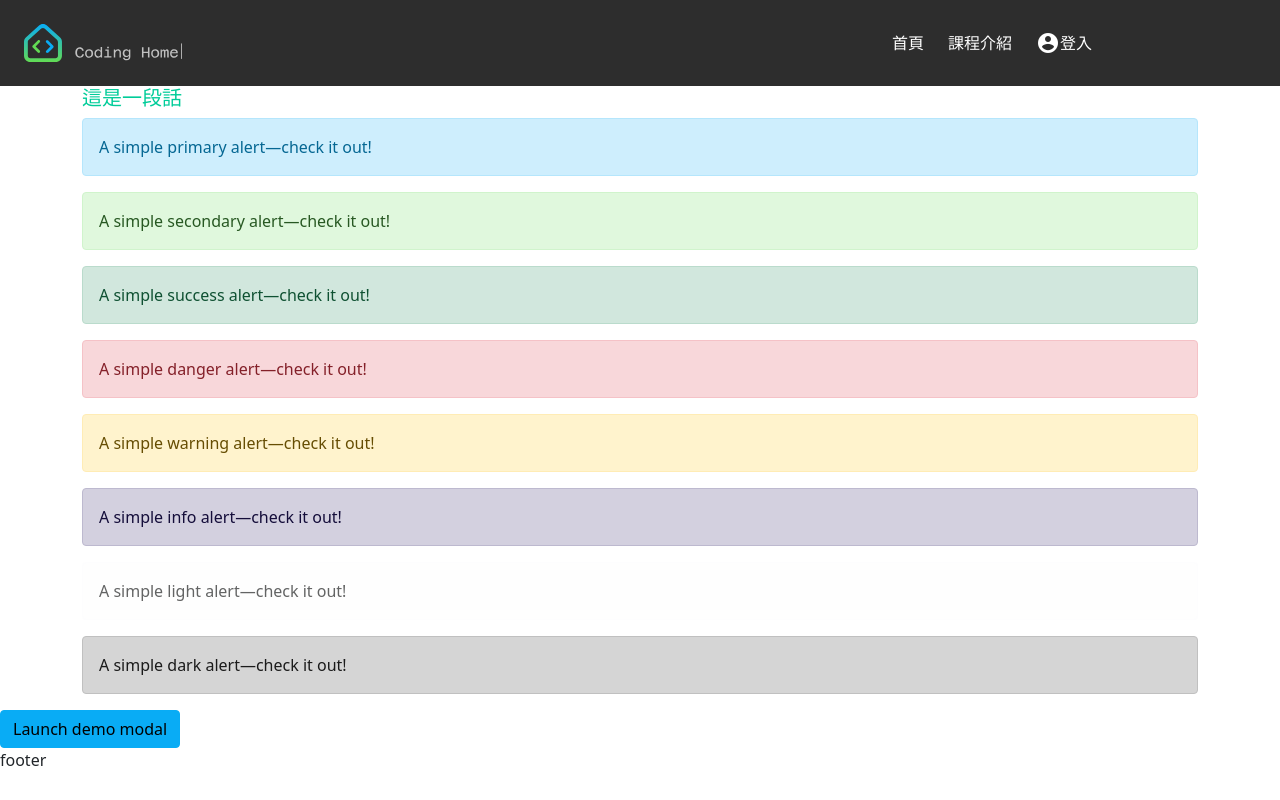
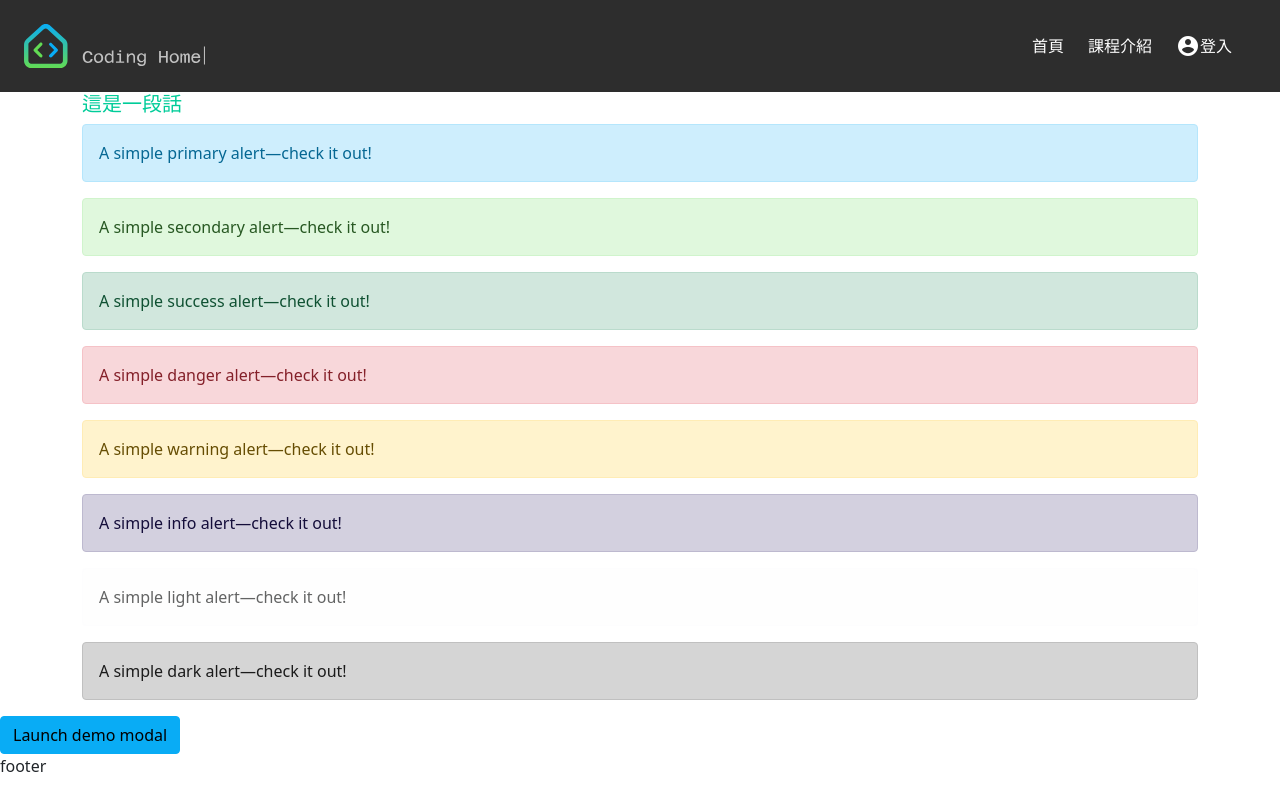
Before and after one commit to CodingFish1/RWD-SAMPLE-2, a plain HTML site: page index.html in a window 1280 px wide. Drawn offline with Linux system fonts and the light colour scheme.

Commit message:
Update 2022-08-23T05:41:59.459Z

```diff
--- a/index.html
+++ b/index.html
@@ -13,7 +13,7 @@
 
   <body>
     <nav class="navbar navbar-expand-lg bg-dark">
-      <div class="container row justify-content-between align-items-center">
+      <div class="container-fluid row justify-content-between align-items-center">
           <img class="col-2 py-3" src="./assets/images/logo.svg" alt="logo">
         <div class="col-3">
             <ul class="d-flex list-unstyled text-text justify-content-end mb-0">
```
